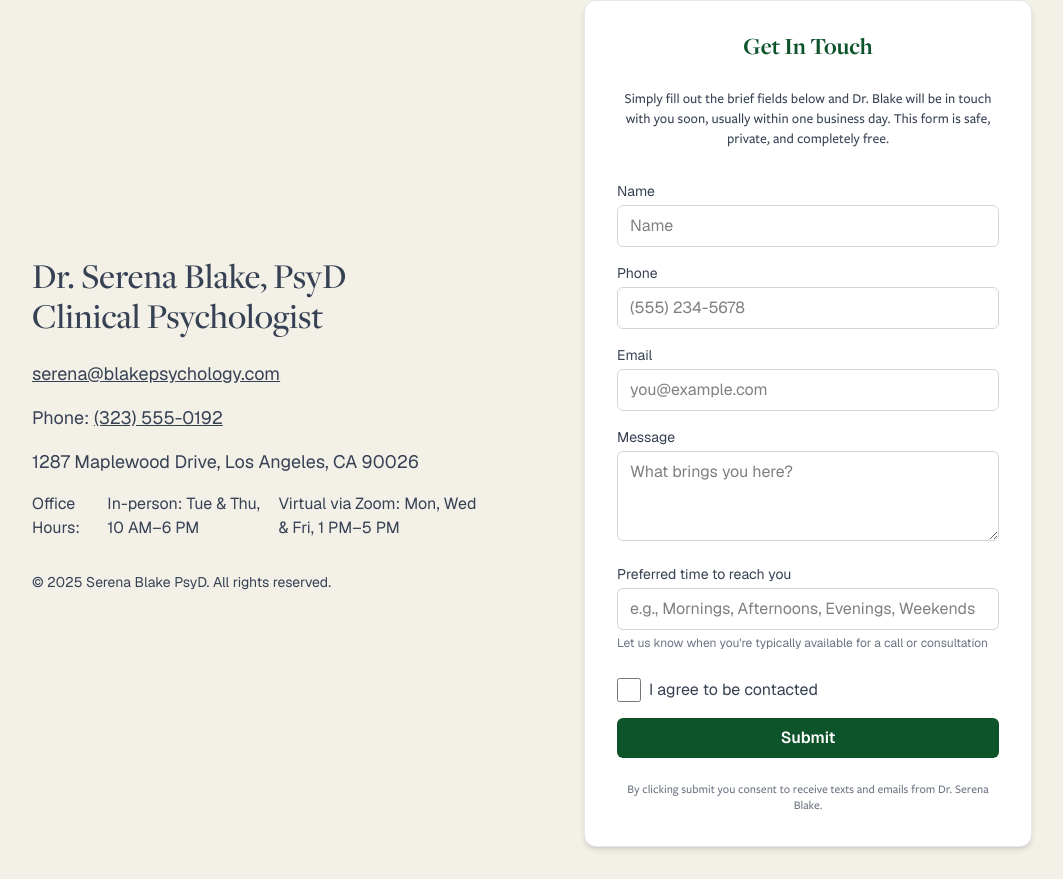
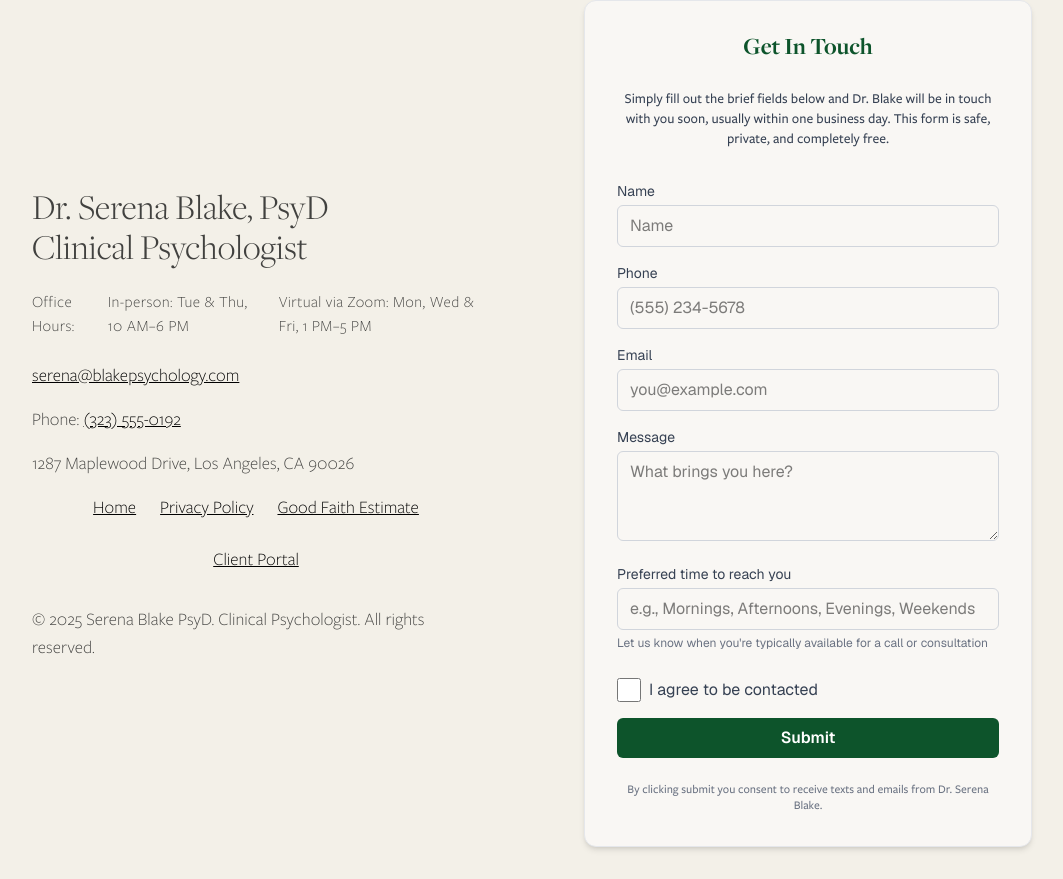
Before and after one commit to Ays1004/gmt-assignment, a Next.js app: page / in a window 1280 px wide. Shown: the part 5506-6385 px from the top of the page, without its empty margins (96-1159 px from the left). Built offline with nearby package versions, Linux system fonts and the light colour scheme.

Commit message:
updated contact section

```diff
--- a/app/globals.css
+++ b/app/globals.css
@@ -17,3 +17,6 @@ h1, h2, h3 {
 p {
   font-family: var(--font-freight-sans), sans-serif;
 }
+a {
+  font-family: var(--font-freight-sans), sans-serif;
+}
--- a/components/Contact/Contact.tsx
+++ b/components/Contact/Contact.tsx
@@ -16,50 +16,60 @@ const Contact = () => {
                 {/* Contact Details */}
                 <div className="lg:w-1/2 flex flex-col justify-center items-center lg:items-start text-center lg:text-left mt-8 lg:mt-0">
                     <div className="w-full max-w-md">
-                        <h1 className="text-2xl md:text-4xl text-gray-700 mb-6">
+                        <h1 className="text-2xl md:text-3xl lg:text-4xl font-light text-[#41413F] mb-6">
                             Dr. Serena Blake, PsyD
                             <br className="hidden md:block" />
                             Clinical Psychologist
                         </h1>
+                        <p className="mb-6 flex flex-col md:flex-row justify-center lg:justify-start items-center tracking-wide gap-2 md:gap-4 font-light">
+                            <span className="text-[#41413F]">Office Hours:</span>
+                            <span className="text-[#41413F]">
+                                In-person: Tue & Thu, 10 AM–6 PM
+                            </span>
+                            <span className="text-[#41413F]">
+                                Virtual via Zoom: Mon, Wed & Fri, 1 PM–5 PM
+                            </span>
+                        </p>
                         <div className="mb-4">
                             <a
                                 href="mailto:serena@blakepsychology.com"
-                                className="text-base md:text-lg text-gray-700 underline hover:text-gray-900"
+                                className="text-base md:text-lg text-black underline font-light "
                             >
                                 serena@blakepsychology.com
                             </a>
                         </div>
-                        <div className="mb-4 text-gray-700 text-base md:text-lg">
+                        <p className="mb-4 font-light text-[#41413F] text-base md:text-lg">
                             Phone:{" "}
                             <a
                                 href="tel:3235550192"
-                                className="underline hover:text-gray-900"
+                                className="underline text-black"
                             >
                                 (323) 555-0192
                             </a>
+                        </p>
+                        <p className="mb-4 text-[#41413F] text-lg font-light">
+                            1287 Maplewood Drive, Los Angeles, CA 90026
+                        </p>
+                        {/* Navigation Links Below Address */}
+                        <div className="flex flex-col items-center mb-4">
+                            <div className="flex gap-6 mb-6">
+                                <a href="/" className="underline  transition text-base md:text-lg font-light">Home</a>
+                                <a href="/privacy-policy" className="underline  transition text-base md:text-lg font-light">Privacy Policy</a>
+                                <a href="/good-faith-estimate" className="underline  transition text-base md:text-lg font-light">Good Faith Estimate</a>
+                            </div>
+                            <a href="/client-portal" className="underline  transition text-base md:text-lg font-light">Client Portal</a>
                         </div>
-                        <div className="mb-4 text-gray-700 text-base md:text-lg">
-                            1287 Maplewood Drive, Los Angeles, CA 90026
-                        </div>
-                        <div className="mb-6 flex flex-col md:flex-row justify-center lg:justify-start items-center gap-2 md:gap-4 text-base">
-                            <span className="text-gray-700">Office Hours:</span>
-                            <span className="text-gray-700">
-                                In-person: Tue & Thu, 10 AM–6 PM
-                            </span>
-                            <span className="text-gray-700">
-                                Virtual via Zoom: Mon, Wed & Fri, 1 PM–5 PM
-                            </span>
-                        </div>
-                        <div className="text-xs md:text-sm text-gray-700 mt-8">
-                            © 2025 Serena Blake PsyD. All rights reserved.
-                        </div>
+
+                        <p className="text-lg font-light text-[#41413F] mt-8">
+                            © 2025 Serena Blake PsyD. Clinical Psychologist. All rights reserved.
+                        </p>
                     </div>
                 </div>
                 {/* Contact Form */}
                 <div className="lg:w-1/2 flex justify-center">
                     <form
                         onSubmit={handleSubmit}
-                        className="bg-white border border-gray-200 rounded-xl shadow-md p-6 md:p-8 w-full max-w-md flex flex-col gap-4"
+                        className="bg-[#f9f7f4] border border-gray-200 rounded-xl shadow-md p-6 md:p-8 w-full max-w-md flex flex-col gap-4"
                         autoComplete="off"
                     >
                         <h2 className="text-xl md:text-2xl text-green-900 font-semibold text-center mb-2">
```
